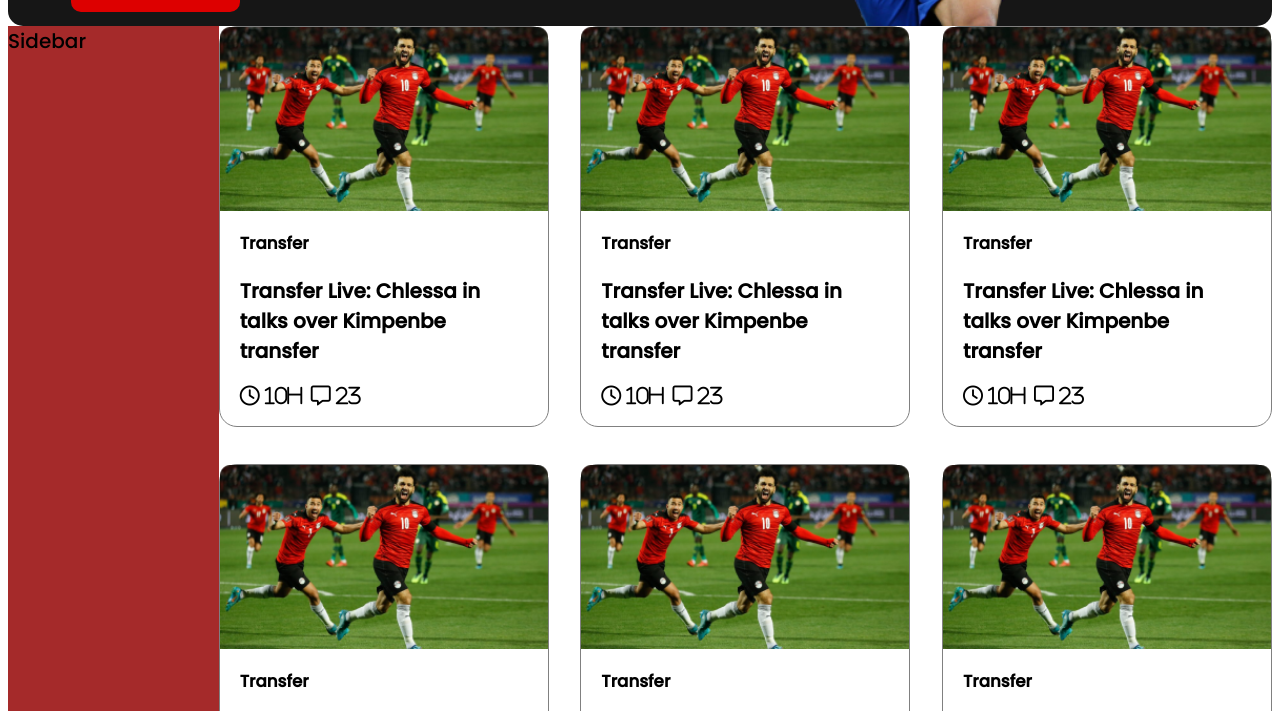
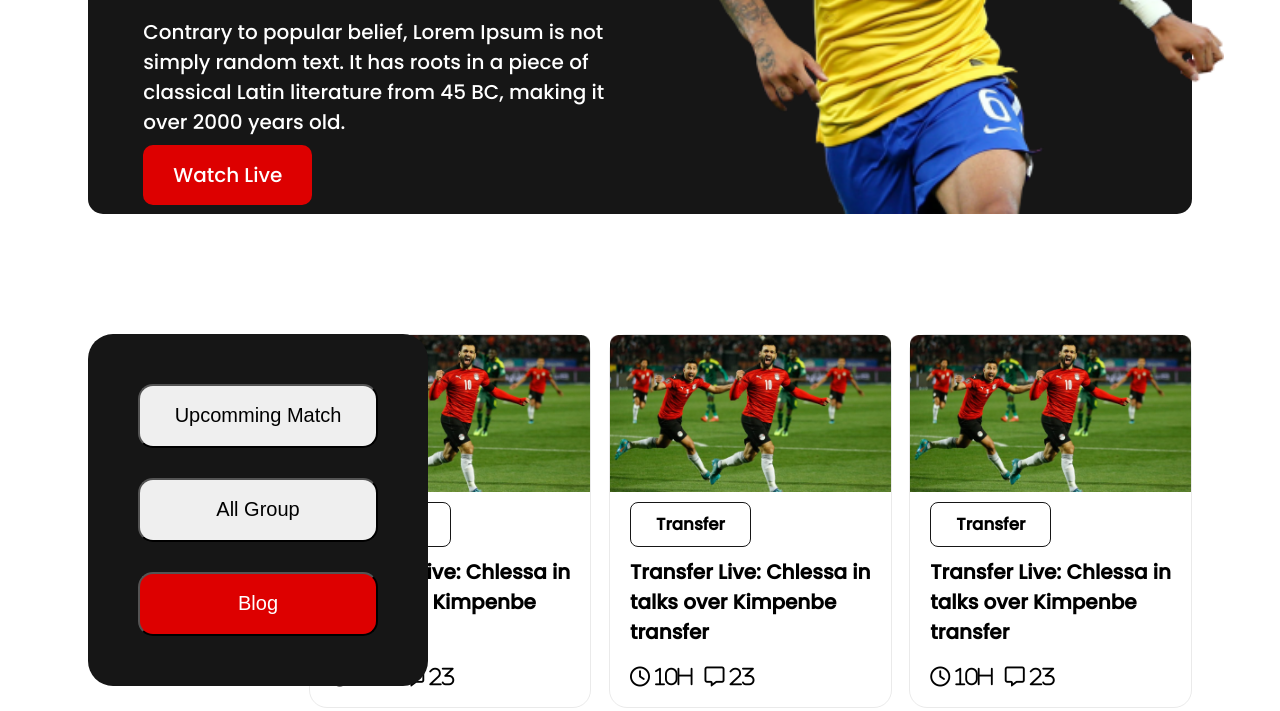
Before and after one commit to mdnazimmia/world-cup-main, a plain HTML site: page index.html in a window 1280 px wide. Shown: the part 457-1168 px from the top of the page. Drawn offline with Linux system fonts and the light colour scheme.

Commit message:
final input done

```diff
--- a/index.html
+++ b/index.html
@@ -29,7 +29,13 @@
                 </div>
             </div>
         </div>
-        <div id="sidebar">Sidebar</div>
+        <div id="sidebar">
+            <div id="background-sidebar">
+                <button class="side-button">Upcomming Match</button>
+                <button class="side-button">All Group</button>
+                <button id="red-button" class="side-button">Blog</button>
+            </div>
+        </div>
         <main>
             <div id="main-functions">
                 <div class="main-function">
--- a/world-cup.css
+++ b/world-cup.css
@@ -21,7 +21,9 @@ body {
 }
 
 /*-----------top-banners------------ */
-
+h1 {
+    font-size: 60PX;
+}
 
 a {
     color: #FFFFFF;
@@ -40,6 +42,7 @@ a {
 #top-banners {
     color: #FFFFFF;
     grid-area: b;
+    margin: 60px 80px 120px 80px;
 }
 
 #backround {
@@ -61,23 +64,58 @@ a {
 
 /*-----------sidebar------------ */
 #sidebar {
-    background-color: brown;
     grid-area: s;
+    margin-left: 80px;
+}
+
+/* #button-section {
+    background-color: #161616;
+    width: 90%;
+    border-radius: 15px;
+} */
+
+#background-sidebar {
+    padding: 35px;
+    border-radius: 25px;
+    background-color: #161616;
+    display: grid;
+    grid-template-columns: 1fr;
+    position: absolute;
+    /* display: flex;
+    flex-direction: column;
+    align-items: center;
+    padding: 5%; */
+}
+
+.side-button {
+
+    width: 15rem;
+    height: 4rem;
+    font-size: 20px;
+    border-radius: 15px;
+    margin: 15px;
+}
+
+#red-button {
+    background-color: #DD0000;
+    color: #FFFFFF;
 }
 
 /*-----------main-section------------ */
 main {
     grid-area: m;
+    margin-right: 80px;
+    margin-left: 90px;
 }
 
 #main-functions {
     display: grid;
     grid-template-columns: repeat(3, 1fr);
-    gap: 3%;
+    gap: 2%;
 }
 
 .main-function {
-    border: 1px solid gray;
+    border: 1px solid rgba(128, 128, 128, 0.167);
     border-radius: 18px;
     font-weight: 600;
 }
@@ -86,13 +124,19 @@ main {
     width: 100%;
 }
 
+small {
+    padding: 10px 25px;
+    border: 1px solid #161616;
+    border-radius: 8px;
+}
+
 .blogs {
     padding: 20px;
 }
 
 .information {
     display: flex;
-    gap: 3%;
+    gap: 5%;
 }
 
 /*-----------footer-area------------ */
@@ -103,7 +147,7 @@ footer {
     grid-area: f;
     color: #FFFFFF;
     text-align: center;
-    margin-top: 8%;
+    margin-top: 10%;
 }
 
 hr {
```
